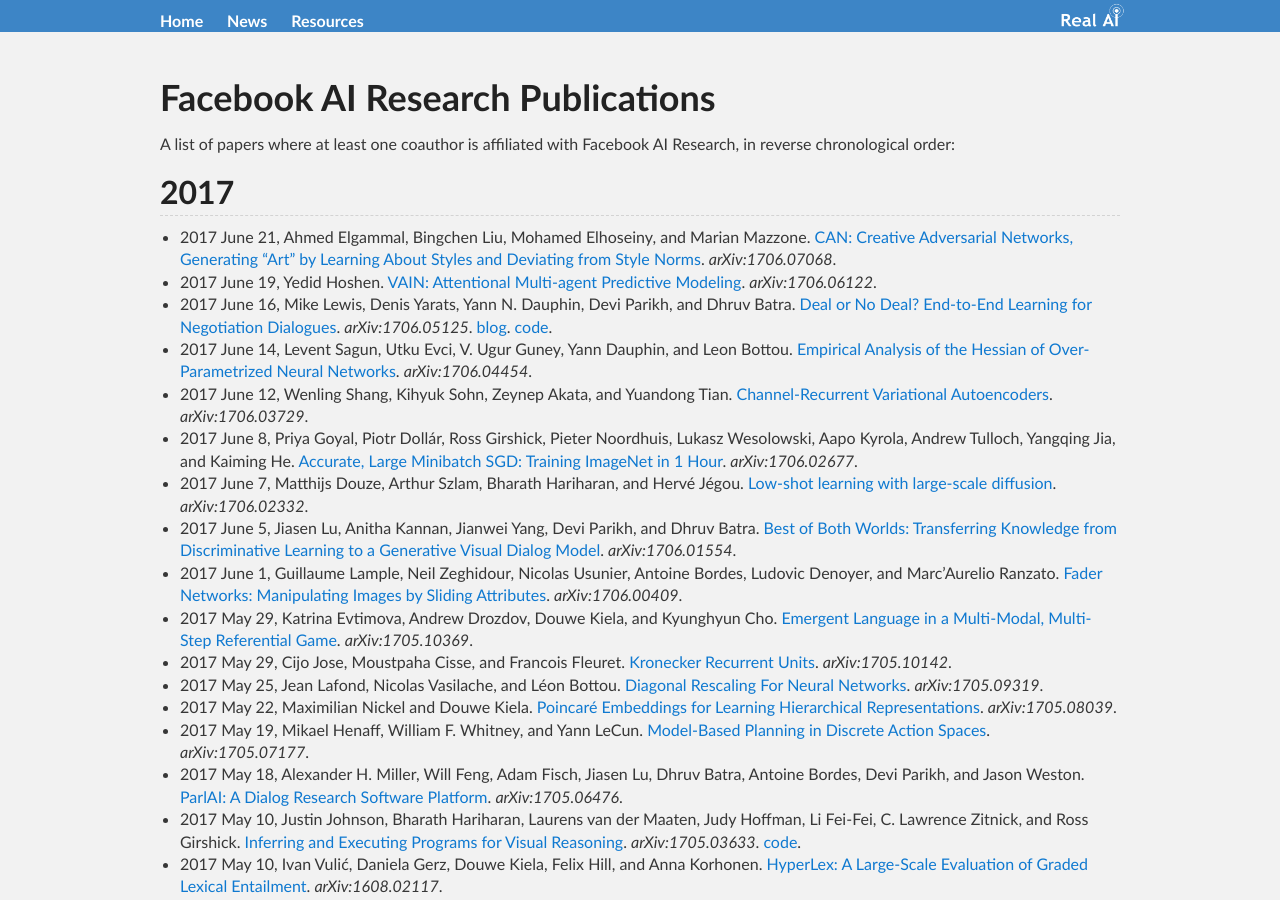
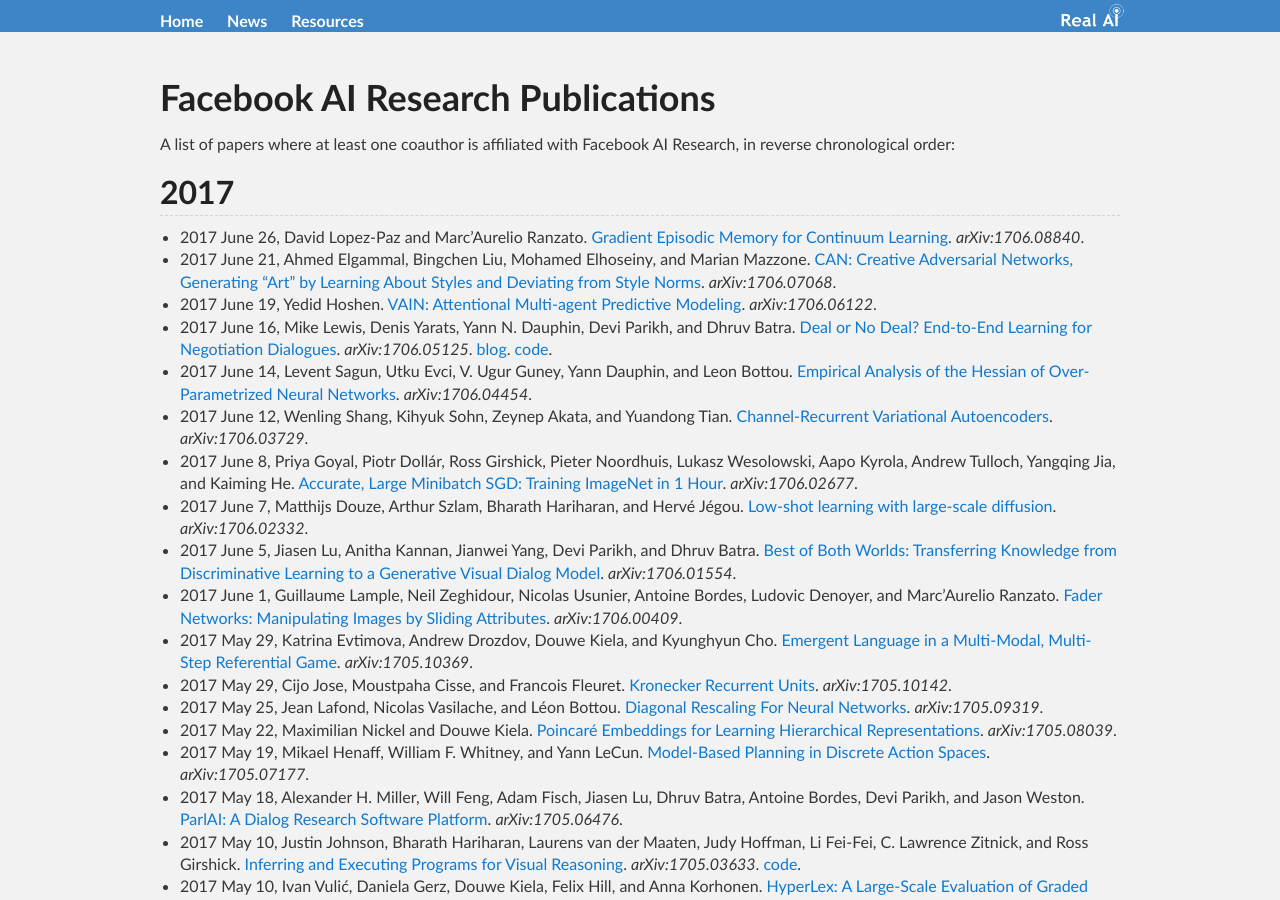
Before and after one commit to Tonywuhk/realai.org, a Jekyll site: the page built from labs/fair-publications.md, in a window 1280 px wide and 900 px high. Built offline with Jekyll 4.4.1, drawn with Linux system fonts in a browser that asks for light colours; our own code applies the rules of GitHub Pages for plain Markdown files; comment, search, counter and statistics services are not loaded; the repository's description, which GitHub fills in, is left out; some of the changed text lies outside the part shown.

Commit message:
Update fair-publications.md

```diff
--- a/labs/fair-publications.md
+++ b/labs/fair-publications.md
@@ -7,6 +7,7 @@
 
 ## 2017
 
+* 2017 June 26, David Lopez-Paz and Marc'Aurelio Ranzato. [Gradient Episodic Memory for Continuum Learning](https://arxiv.org/abs/1706.08840). *arXiv:1706.08840*.
 * 2017 June 21, Ahmed Elgammal, Bingchen Liu, Mohamed Elhoseiny, and Marian Mazzone. [CAN: Creative Adversarial Networks, Generating "Art" by Learning About Styles and Deviating from Style Norms](https://arxiv.org/abs/1706.07068). *arXiv:1706.07068*.
 * 2017 June 19, Yedid Hoshen. [VAIN: Attentional Multi-agent Predictive Modeling](https://arxiv.org/abs/1706.06122). *arXiv:1706.06122*.
 * 2017 June 16, Mike Lewis, Denis Yarats, Yann N. Dauphin, Devi Parikh, and Dhruv Batra. [Deal or No Deal? End-to-End Learning for Negotiation Dialogues](https://arxiv.org/abs/1706.05125). *arXiv:1706.05125*. [blog](https://code.facebook.com/posts/1686672014972296). [code](https://github.com/facebookresearch/end-to-end-negotiator).
@@ -43,6 +44,7 @@
 * 2017 March 2, Yuandong Tian. [An Analytical Formula of Population Gradient for two-layered ReLU network and its Applications in Convergence and Critical Point Analysis](https://arxiv.org/abs/1703.00560). *arXiv:1703.00560*.
 * 2017 February 28, Jeff Johnson, Matthijs Douze, and Hervé Jégou. [Billion-scale similarity search with GPUs](https://arxiv.org/abs/1702.08734). *arXiv:1702.08734*.
 * 2017 February 27, Benjamin Graham. [Low-Precision Batch-Normalized Activations](https://arxiv.org/abs/1702.08231). *arXiv:1702.08231*.
+* 2017 February 23, Mateo Rojas-Carulla, Marco Baroni, and David Lopez-Paz. [Causal Discovery Using Proxy Variables](https://arxiv.org/abs/1702.07306). *arXiv:1702.07306*.
 * 2017 February 15, Sam Wiseman, Sumit Chopra, Marc'Aurelio Ranzato, Arthur Szlam, Ruoyu Sun, Soumith Chintala, and Nicolas Vasilache. [Training Language Models Using Target-Propagation](https://arxiv.org/abs/1702.04770). *arXiv:1702.04770*.
 * 2017 February 8, W. James Murdoch and Arthur Szlam. [Automatic Rule Extraction from Long Short Term Memory Networks](https://arxiv.org/abs/1702.02540). *arXiv:1702.02540*.
 * 2017 February 7, Wenling Shang, Justin Chiu, and Kihyuk Sohn. [Exploring Normalization in Deep Residual Networks with Concatenated Rectified Linear Units](https://research.fb.com/publications/exploring-normalization-in-deep-residual-networks-with-concatenated-rectified-linear-units/). *AAAI-17*.
```
